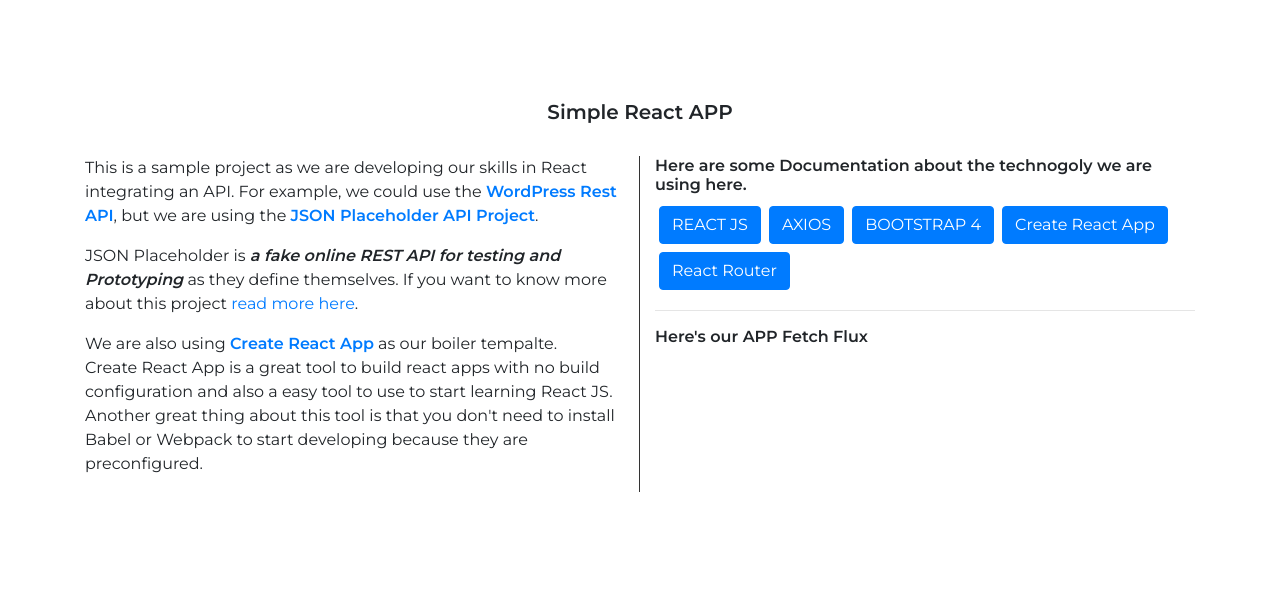
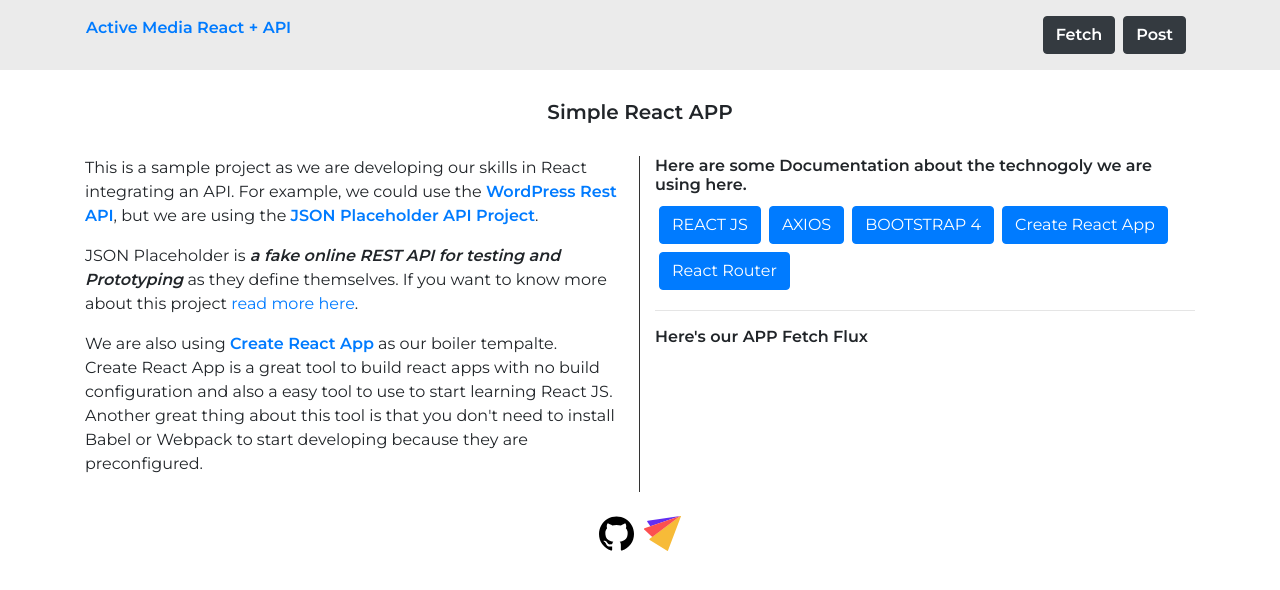
Before and after one commit to ActiveMedia/simple-react-app, a React (Create React App) app: page / in a window 1280 px wide. Shown: the top 590 px of the page. Built offline with nearby package versions, Linux system fonts and the light colour scheme.

Commit message:
added fetch component to route

```diff
--- a/src/index.js
+++ b/src/index.js
@@ -3,6 +3,11 @@
 import './index.css';
 import App from './App';
 import Post from './Post';
+import Fetch from './Fetch';
+
+import Nav from './components/nav';
+import Footer from './components/footer';
+
 import registerServiceWorker from './registerServiceWorker';
 import { BrowserRouter, Route } from 'react-router-dom';
 
@@ -10,12 +15,15 @@
 	render(){
 		return(
 			<div>
-				<BrowserRouter>
+				<Nav />
+				<BrowserRouter basename={'/simple-react-app'}>
 					<div>
 						<Route exact path="/" component={App} />
 						<Route exact path="/post" component={Post} />
+						<Route exact path="/fetch" component={Fetch} />
 					</div>
 				</BrowserRouter>
+				<Footer />
 			</div>
 		)
 	}
```
